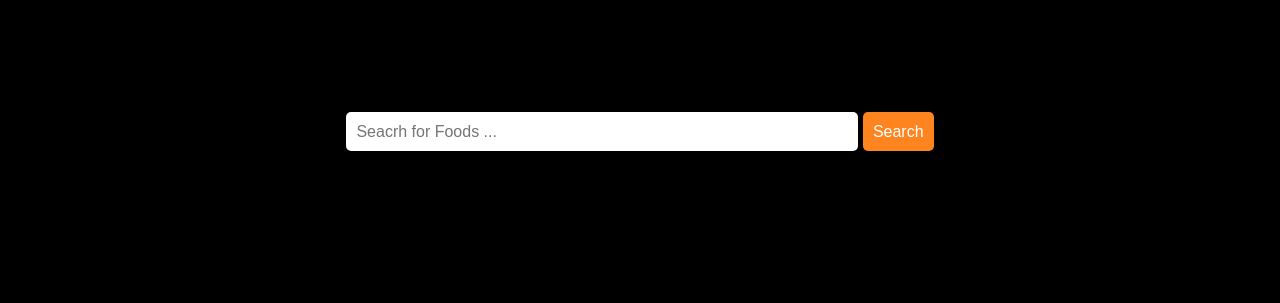
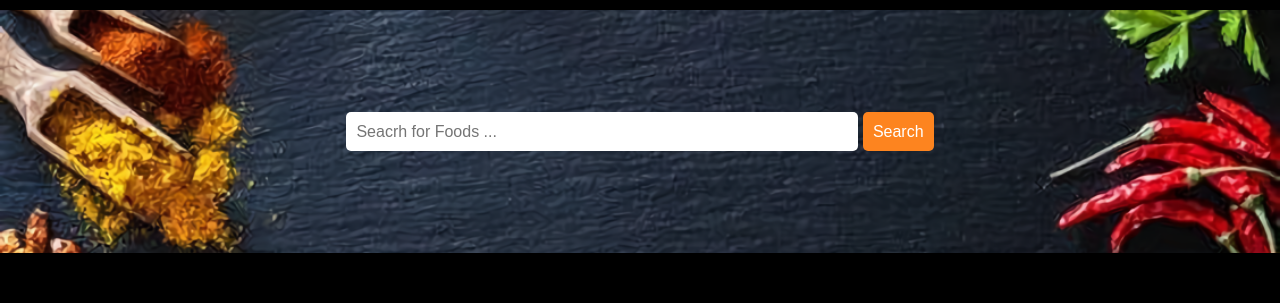
Before and after one commit to lalosianturi21/project-pbo, a plain HTML site: page index.html in a window 1280 px wide. Shown: the part 78-381 px from the top of the page. Drawn offline with Linux system fonts and the light colour scheme.

Commit message:
tambahgambar

```diff
--- a/style/style.css
+++ b/style/style.css
@@ -138,11 +138,12 @@ ul {
 
 /* CSS for Web Order Makanan Section */
 .food-search{
-    background: black;
+    background: url("../images/ingredients2.png");
     background-size: cover;
     background-repeat: no-repeat;
     background-position: center;
     padding: 7% 0;
+    z-index: 30px;
 }
 
 .food-search input[type="search"]{
```
Also changed, not shown: images/chili.jpg (added), images/ingredients.png (added), images/ingredients1.jpg (added), images/ingredients2.png (added).
